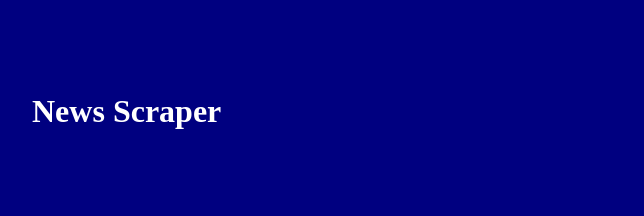
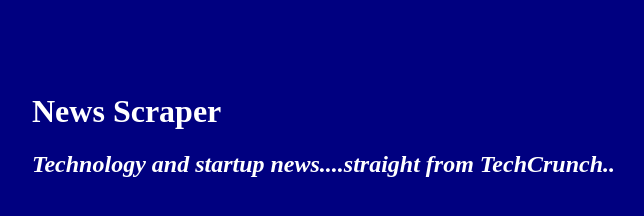
Before and after one commit to dkaj1990/news-scraper, a website: page public/index.html in a window 1280 px wide. Shown: the whole page, without its empty margins (128-772 px from the left). Drawn offline with nearby package versions, Linux system fonts and the light colour scheme; no server answers.

Commit message:
updated text on index html

```diff
--- a/public/index.html
+++ b/public/index.html
@@ -40,7 +40,7 @@
   <body>
     <div id="wrapper">
       <h1>News Scraper</h1>
-      <h2><i></i></h2>
+      <h2><i>Technology and startup news....straight from TechCrunch..</i></h2>
       <div id="articles"></div>
       <div id="notes"></div>
     </div>
```
